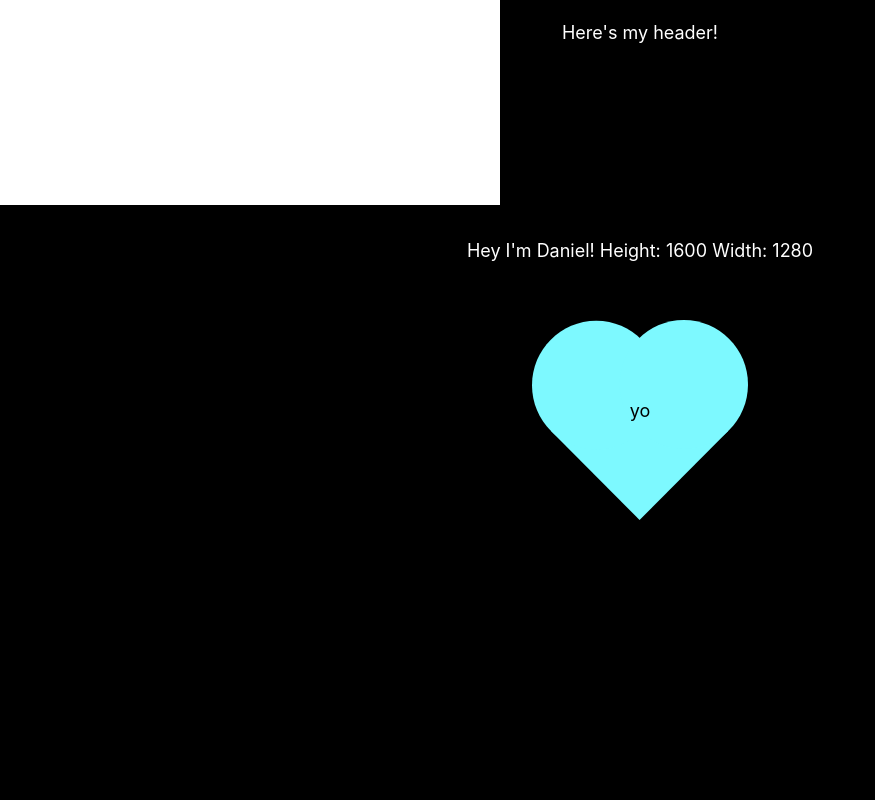
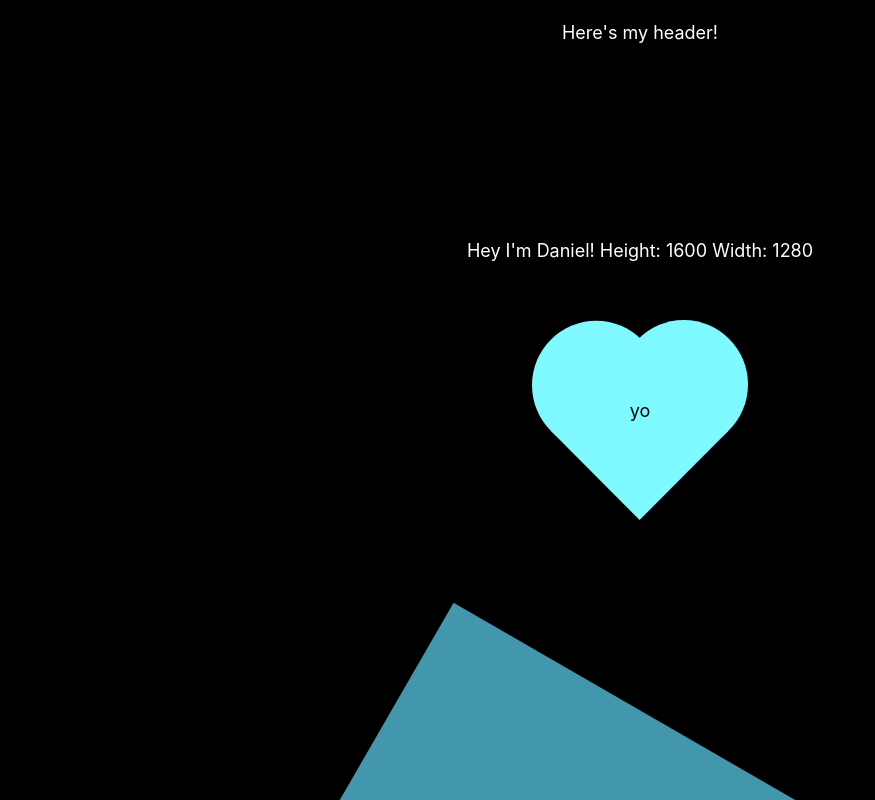
Before and after one commit to danosaur98/personalwebsite, a React (Create React App) app: page / in a window 1280 px wide. Shown: the top 800 px of the page, without its empty margins (0-875 px from the left). Built offline with nearby package versions, Linux system fonts and the light colour scheme.

Commit message:
animations! aka rotating square lol

```diff
--- /dev/null
+++ b/src/Animation.js
@@ -0,0 +1,32 @@
+import React, { Component } from 'react';
+import './App.css';
+import Canvas from './Canvas';
+
+
+class Animation extends React.Component {
+    constructor(props) {
+        super(props);
+        this.state = { angle: 0 };
+        this.updateAnimationState = this.updateAnimationState.bind(this);
+    }
+
+    componentDidMount() {
+        this.rAF = requestAnimationFrame(this.updateAnimationState);
+    }
+
+    updateAnimationState() {
+        this.setState(prevState => ({ angle: prevState.angle + 1 }));
+        this.rAF = requestAnimationFrame(this.updateAnimationState);
+    }
+
+    componentWillUnmount() {
+        cancelAnimationFrame(this.rAF);
+    }
+
+    render() {
+        return <Canvas angle={this.state.angle} width = {this.props.width} height = {this.props.height}  />
+    }
+}
+
+
+export default Animation;
--- a/src/App.css
+++ b/src/App.css
@@ -2,20 +2,16 @@
   text-align: center
 }
 .Board {
-  position:absolute;
   color: yellow;
-  z-index: 100;
+  top:35vmin;
+  position: absolute;
 }
 
 .Square {
   background: #fff;
-  border: 0px;
-  font-size: 10px;
-  height: 5px;
-  margin-right: -1px;
-  margin-top: -1px;
-  padding: 0;
-  width: 5px;
+  height: 10px;
+  width: 10px;
+  float: left;
 }
 
 .App-header {
@@ -53,9 +49,11 @@
   top:40vmin;
   position:absolute;
 }
+
 .App-logo {
   animation: App-logo-pulse infinite 1s linear;
   height: 25vmin;
+  z-index: 3;
 }
 
 .Top-Text {
--- a/src/App.js
+++ b/src/App.js
@@ -2,6 +2,7 @@ import React, { Component } from 'react';
 import './App.css';
 import logo from './Love_Heart_symbol.svg';
 import Square from './Square';
+import Animation from './Animation';
 var texts = ["yo", "whats up", "test", "Stacy"];
 
 class App extends Component {
@@ -27,29 +28,7 @@ class App extends Component {
       }), 1000);
   }
 
-  growBoard() {
-    let children = []
-    if (this.state.squares) {
-      var board = this.state.squares;
-      console.log(board)
-      console.log(board[0])
-      for (let j = 0; j <100; j++) {
-        children.push(<td className="Square">{}</td>)
-      }
-
-      //Create the parent and add the children
-      board.push(<tr>{children}</tr>)
-
-      this.setState({
-        squares: board
-      })
-    }
-    setTimeout(this.growBoard.bind(this), 100);
-
-  }
-
   handleResize() {
-    this.growBoard();
     this.setState({
       width: document.body.clientWidth,
       height: document.body.clientHeight,
@@ -65,7 +44,7 @@ class App extends Component {
     return (
       <div className="App">
         <div className="Board">
-          {this.state.squares}
+          <Animation width = {this.state.width} height = {this.state.height}></Animation>
         </div>
         <header className="App-header">
           Here's my header!
--- /dev/null
+++ b/src/Canvas.js
@@ -0,0 +1,37 @@
+import React, { Component } from 'react';
+import './App.css';
+import PureCanvas from './PureCanvas';
+
+class Canvas extends React.Component {
+    constructor(props) {
+        super(props);
+        this.saveContext = this.saveContext.bind(this);
+    }
+
+    saveContext(ctx) {
+        this.ctx = ctx;
+    }
+
+    componentDidUpdate() {
+        const { angle } = this.props;
+        const width = this.ctx.canvas.width;
+        const height = this.ctx.canvas.height;
+        this.ctx.save();
+        this.ctx.beginPath();
+        this.ctx.clearRect(0, 0, width, height);
+        this.ctx.translate(width / 2, height / 2);
+        this.ctx.rotate(angle * Math.PI / 180);
+        this.ctx.fillStyle = '#4397AC';
+        this.ctx.fillRect(-width / 4, -height / 4, width / 2, height / 2);
+        this.ctx.restore();
+    }
+
+    render() {
+        return <PureCanvas width={this.props.width}
+            height={this.props.height}
+            contextRef={this.saveContext}>
+        </PureCanvas>;
+    }
+}
+
+export default Canvas
--- /dev/null
+++ b/src/PureCanvas.js
@@ -0,0 +1,37 @@
+import React, { Component } from 'react';
+import './App.css';
+
+class PureCanvas extends React.Component {
+    constructor(props) {
+        super(props);
+    }
+    componentWillReceiveProps() {
+        if (this.props.width && this.props.width != 0) {
+            this.setState({ expectedWidth: this.props.width })
+        }
+        if (this.props.width && this.state && this.state.expectedWidth && Math.abs(this.state.expectedWidth - this.props.width) >=50) {
+            console.log("what" + this.props.width)
+            console.log(this.state.expectedWidth)
+            window.location.reload();
+        }
+    }
+    shouldComponentUpdate() {
+        if (this.props.height && this.props.height != 0) {
+            return false;
+        }
+        else {
+            return true;
+        }
+    }
+
+    render() {
+        return (
+            <canvas width={this.props.width ? this.props.width : "300"}
+                height={this.props.height ? this.props.height : "300"}
+                ref={node => node ? this.props.contextRef(node.getContext('2d')) : null}
+            />
+        )
+    }
+}
+
+export default PureCanvas
```
